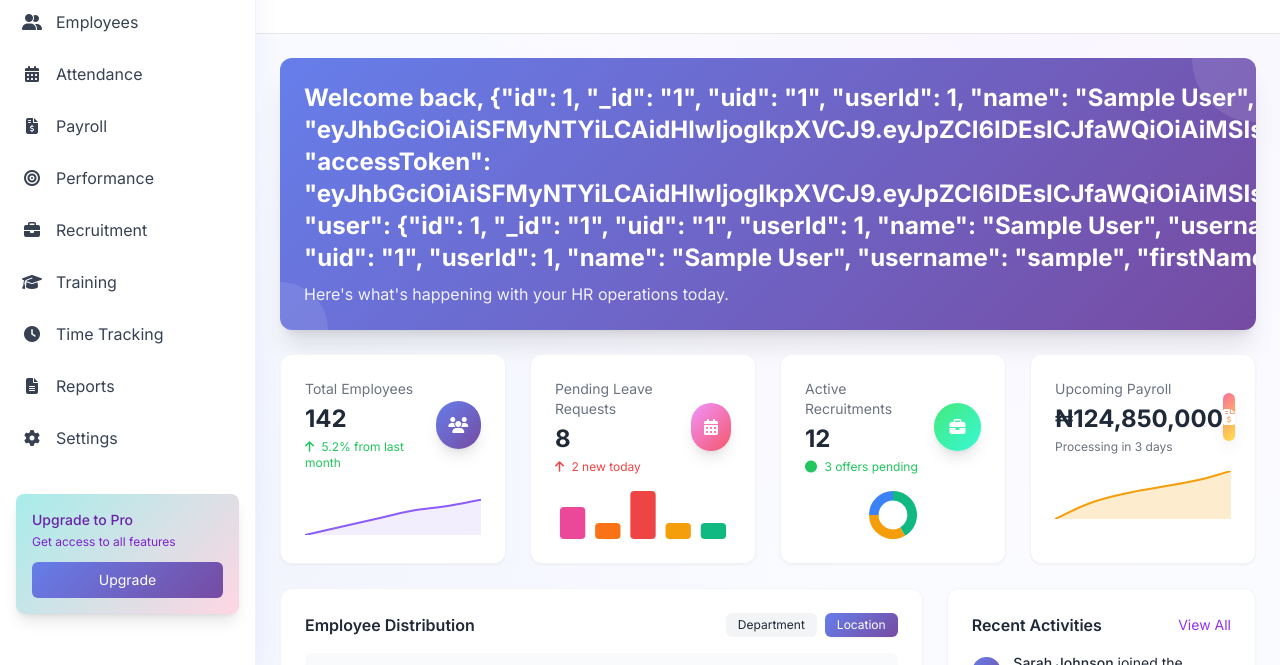
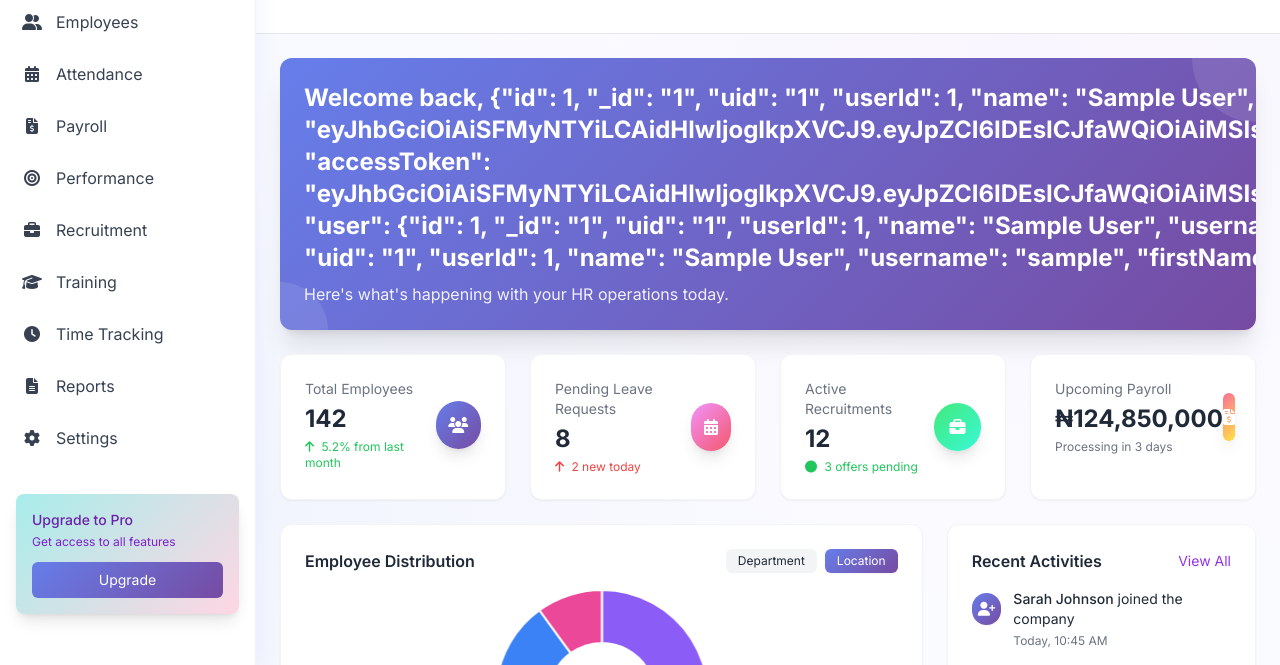
Before and after one commit to Iribama094/WorkflowPro-HR-Management-System, a plain HTML site: page index.html in a window 1280 px wide. Shown: the part 135-800 px from the top of the page. Drawn offline with nearby package versions, Linux system fonts and the light colour scheme; sample sign-in values are in the browser's storage.

Commit message:
Fix dashboard charts: Remove mini charts from stats cards, add proper employee distribution chart

```diff
--- a/index.html
+++ b/index.html
@@ -135,7 +135,7 @@
                 <!-- Stats Cards -->
                 <div class="grid grid-cols-1 md:grid-cols-2 lg:grid-cols-4 gap-6 mb-6">
                     <div class="bg-white rounded-xl p-6 shadow-sm border border-gray-100 card-hover transition-all duration-300">
-                        <div class="flex items-center justify-between mb-4">
+                        <div class="flex items-center justify-between">
                             <div>
                                 <p class="text-gray-500 text-sm">Total Employees</p>
                                 <h3 class="text-2xl font-bold mt-1">142</h3>
@@ -145,13 +145,10 @@
                                 <i class="fas fa-users text-white"></i>
                             </div>
                         </div>
-                        <div class="relative h-12">
-                            <canvas id="employeesChart"></canvas>
-                        </div>
                     </div>
 
                     <div class="bg-white rounded-xl p-6 shadow-sm border border-gray-100 card-hover transition-all duration-300">
-                        <div class="flex items-center justify-between mb-4">
+                        <div class="flex items-center justify-between">
                             <div>
                                 <p class="text-gray-500 text-sm">Pending Leave Requests</p>
                                 <h3 class="text-2xl font-bold mt-1">8</h3>
@@ -161,13 +158,10 @@
                                 <i class="fas fa-calendar-alt text-white"></i>
                             </div>
                         </div>
-                        <div class="relative h-12">
-                            <canvas id="leaveChart"></canvas>
-                        </div>
                     </div>
 
                     <div class="bg-white rounded-xl p-6 shadow-sm border border-gray-100 card-hover transition-all duration-300">
-                        <div class="flex items-center justify-between mb-4">
+                        <div class="flex items-center justify-between">
                             <div>
                                 <p class="text-gray-500 text-sm">Active Recruitments</p>
                                 <h3 class="text-2xl font-bold mt-1">12</h3>
@@ -177,13 +171,10 @@
                                 <i class="fas fa-briefcase text-white"></i>
                             </div>
                         </div>
-                        <div class="relative h-12">
-                            <canvas id="recruitmentChart"></canvas>
-                        </div>
                     </div>
 
                     <div class="bg-white rounded-xl p-6 shadow-sm border border-gray-100 card-hover transition-all duration-300">
-                        <div class="flex items-center justify-between mb-4">
+                        <div class="flex items-center justify-between">
                             <div>
                                 <p class="text-gray-500 text-sm">Upcoming Payroll</p>
                                 <h3 class="text-2xl font-bold mt-1">₦124,850,000</h3>
@@ -192,9 +183,6 @@
                             <div class="w-12 h-12 rounded-full gradient-warning flex items-center justify-center shadow-lg">
                                 <i class="fas fa-file-invoice-dollar text-white"></i>
                             </div>
-                        </div>
-                        <div class="relative h-12">
-                            <canvas id="payrollChart"></canvas>
                         </div>
                     </div>
                 </div>
@@ -212,13 +200,7 @@
                         </div>
 
                         <div class="h-64">
-                            <!-- Chart placeholder - would be replaced with actual chart library in production -->
-                            <div class="w-full h-full bg-gray-50 rounded-lg flex items-center justify-center">
-                                <div class="text-center">
-                                    <i class="fas fa-chart-pie text-3xl text-gray-300 mb-2"></i>
-                                    <p class="text-gray-400">Employee distribution chart</p>
-                                </div>
-                            </div>
+                            <canvas id="employeeDistributionChart"></canvas>
                         </div>
 
                         <div class="mt-4 grid grid-cols-2 md:grid-cols-4 gap-4">
--- a/script.js
+++ b/script.js
@@ -97,107 +97,43 @@ function showDevelopmentNotification(featureName) {
 // Initialize dashboard charts
 function initializeDashboardCharts() {
     // Only initialize charts if we're on the dashboard page
-    if (!document.getElementById('employeesChart')) return;
+    if (!document.getElementById('employeeDistributionChart')) return;
 
-    // Employees Chart - Line chart showing growth
-    const employeesCtx = document.getElementById('employeesChart').getContext('2d');
-    new Chart(employeesCtx, {
-        type: 'line',
+    // Employee Distribution Chart - Doughnut chart showing department breakdown
+    const employeeDistCtx = document.getElementById('employeeDistributionChart').getContext('2d');
+    new Chart(employeeDistCtx, {
+        type: 'doughnut',
         data: {
-            labels: ['Jan', 'Feb', 'Mar', 'Apr', 'May', 'Jun'],
+            labels: ['Engineering', 'Marketing', 'Sales', 'HR', 'Finance', 'Operations'],
             datasets: [{
-                data: [120, 125, 130, 135, 138, 142],
-                borderColor: '#8B5CF6',
-                backgroundColor: 'rgba(139, 92, 246, 0.1)',
+                data: [32, 18, 15, 12, 13, 10],
+                backgroundColor: [
+                    '#8B5CF6', // Purple
+                    '#10B981', // Green
+                    '#F59E0B', // Orange
+                    '#EF4444', // Red
+                    '#3B82F6', // Blue
+                    '#EC4899'  // Pink
+                ],
                 borderWidth: 2,
-                fill: true,
-                tension: 0.4,
-                pointRadius: 0,
-                pointHoverRadius: 4
+                borderColor: '#ffffff'
             }]
         },
         options: {
             responsive: true,
             maintainAspectRatio: false,
-            plugins: { legend: { display: false } },
-            scales: {
-                x: { display: false },
-                y: { display: false }
-            },
-            elements: { point: { radius: 0 } }
-        }
-    });
-
-    // Leave Requests Chart - Bar chart
-    const leaveCtx = document.getElementById('leaveChart').getContext('2d');
-    new Chart(leaveCtx, {
-        type: 'bar',
-        data: {
-            labels: ['Mon', 'Tue', 'Wed', 'Thu', 'Fri'],
-            datasets: [{
-                data: [2, 1, 3, 1, 1],
-                backgroundColor: ['#EC4899', '#F97316', '#EF4444', '#F59E0B', '#10B981'],
-                borderRadius: 4,
-                borderSkipped: false
-            }]
-        },
-        options: {
-            responsive: true,
-            maintainAspectRatio: false,
-            plugins: { legend: { display: false } },
-            scales: {
-                x: { display: false },
-                y: { display: false }
+            plugins: {
+                legend: {
+                    position: 'bottom',
+                    labels: {
+                        padding: 20,
+                        usePointStyle: true,
+                        font: {
+                            size: 12
+                        }
+                    }
+                }
             }
-        }
-    });
-
-    // Recruitment Chart - Doughnut chart
-    const recruitmentCtx = document.getElementById('recruitmentChart').getContext('2d');
-    new Chart(recruitmentCtx, {
-        type: 'doughnut',
-        data: {
-            labels: ['Active', 'Interviews', 'Offers'],
-            datasets: [{
-                data: [5, 4, 3],
-                backgroundColor: ['#10B981', '#F59E0B', '#3B82F6'],
-                borderWidth: 0
-            }]
-        },
-        options: {
-            responsive: true,
-            maintainAspectRatio: false,
-            plugins: { legend: { display: false } },
-            cutout: '60%'
-        }
-    });
-
-    // Payroll Chart - Area chart
-    const payrollCtx = document.getElementById('payrollChart').getContext('2d');
-    new Chart(payrollCtx, {
-        type: 'line',
-        data: {
-            labels: ['Jan', 'Feb', 'Mar', 'Apr', 'May', 'Jun'],
-            datasets: [{
-                data: [110, 115, 118, 120, 122, 125],
-                borderColor: '#F59E0B',
-                backgroundColor: 'rgba(245, 158, 11, 0.2)',
-                borderWidth: 2,
-                fill: true,
-                tension: 0.4,
-                pointRadius: 0,
-                pointHoverRadius: 4
-            }]
-        },
-        options: {
-            responsive: true,
-            maintainAspectRatio: false,
-            plugins: { legend: { display: false } },
-            scales: {
-                x: { display: false },
-                y: { display: false }
-            },
-            elements: { point: { radius: 0 } }
         }
     });
 }
```
